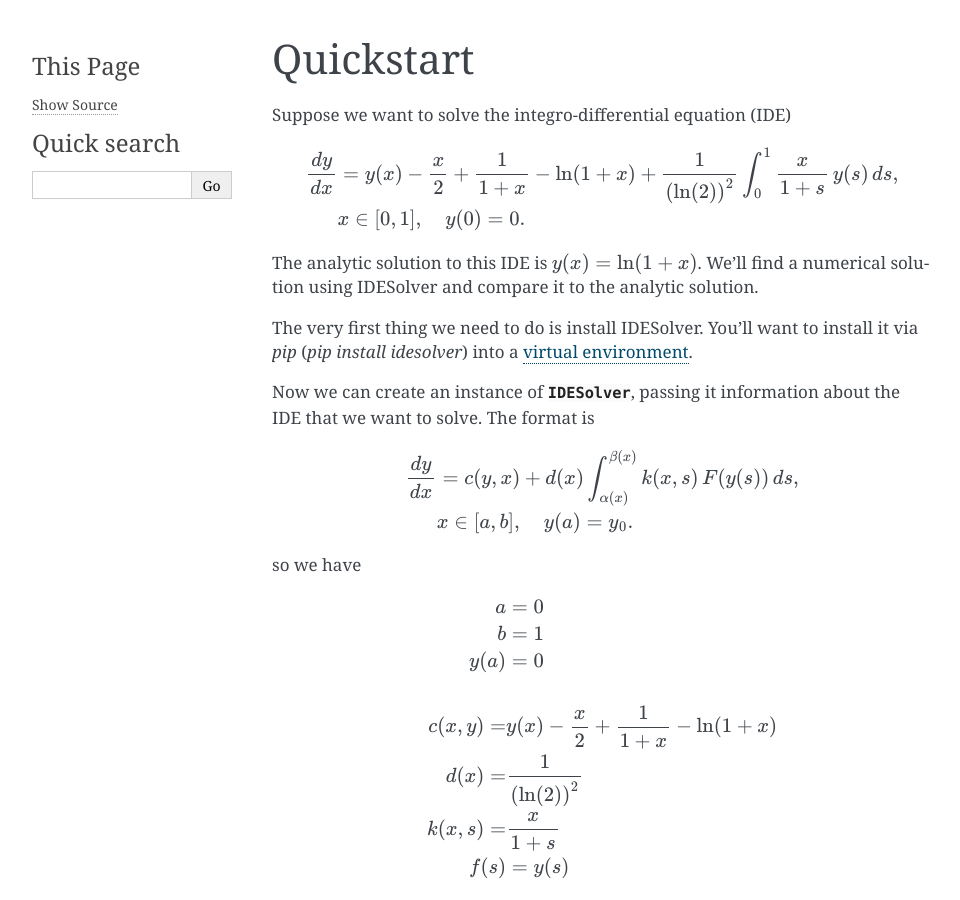
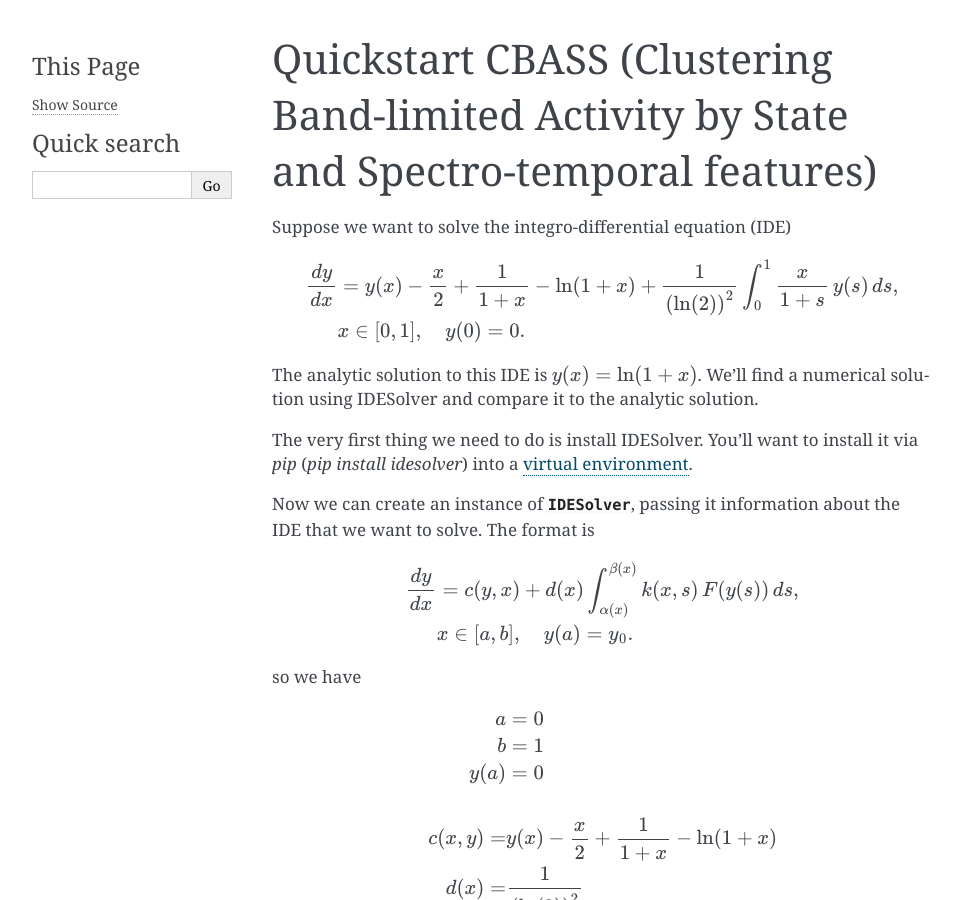
Before and after one commit to cardin-higley-lab/CBASS, a Sphinx documentation site: the page built from docs/index.rst, in a window 1280 px wide and 900 px high. Shown: the whole window, without its empty margins (148-1108 px from the left). Built offline with Sphinx 7.4.7, drawn with Linux system fonts in a browser that asks for light colours.

Commit message:
changing template text

```diff
--- a/docs/index.rst
+++ b/docs/index.rst
@@ -1,4 +1,4 @@
-Quickstart
+Quickstart CBASS (Clustering Band-limited Activity by State and Spectro-temporal features)
 ==========
 
 .. currentmodule:: idesolver
```
